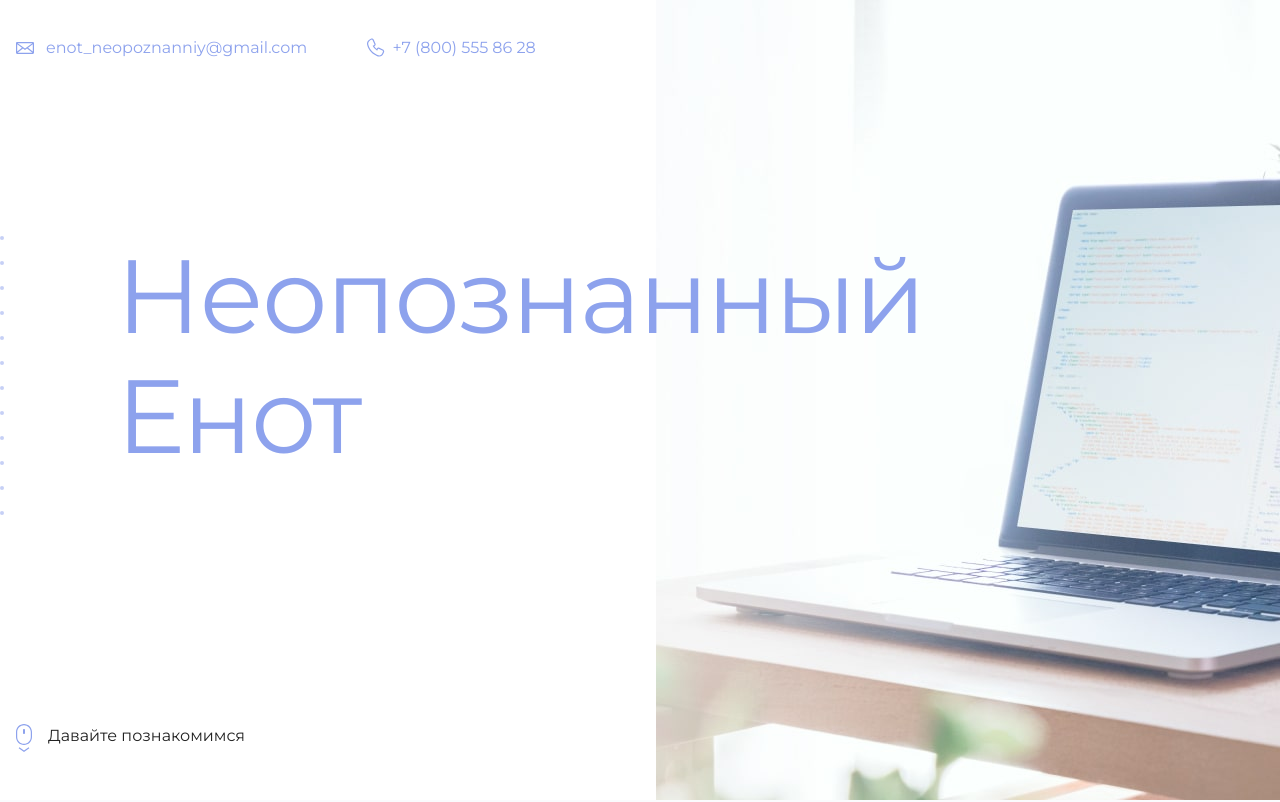
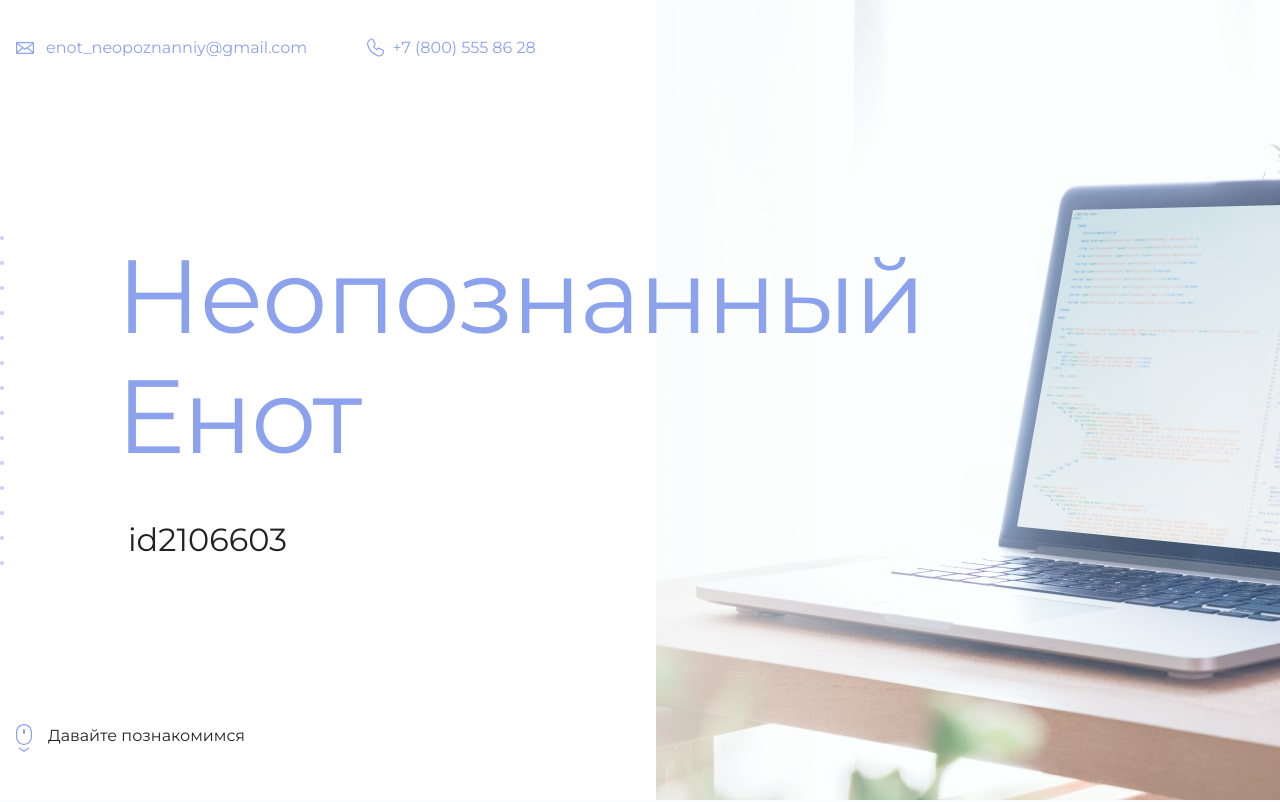
Before and after one commit to MarinaMich/my_site, a plain HTML site: page index.html in a window 1280 px wide. Shown: the top 802 px of the page. Drawn offline with Linux system fonts and the light colour scheme.

Commit message:
Исправление ошибки на 22 строке

```diff
--- a/index.html
+++ b/index.html
@@ -19,7 +19,7 @@
       <section class="hero-image">
         <div class="container">
           <h1 class="heading">Неопознанный Енот</h1>
-          <p><id2106603></p>
+          <p>id2106603</p>
         </div>
       </section>
 
```
